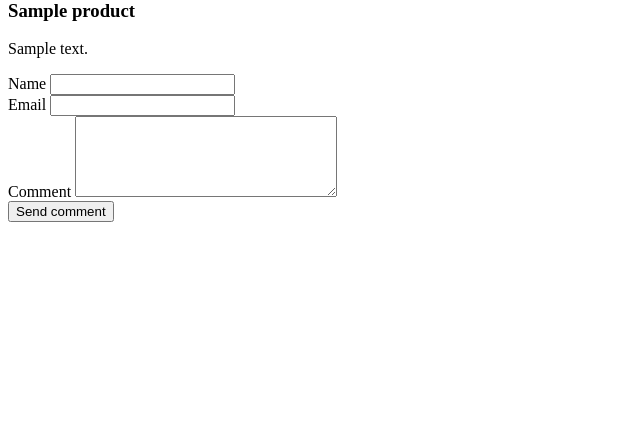
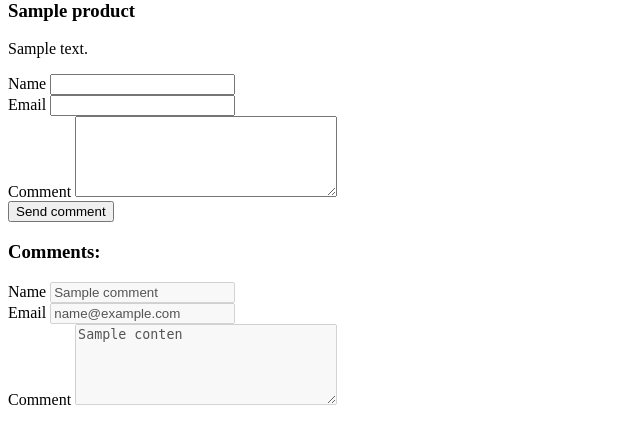
Before and after one commit to ig0rN/citrus, a PHP site: template app/views/front/home.view.php in a window 1280 px wide. Shown: the part 327-771 px from the top of the page, without its empty margins (0-640 px from the left). Run offline with PHP 8.4, Linux system fonts and the light colour scheme; the template is opened without the code that fills it: most values are stand-ins (such as "Sample title", 1, 10 or a date in 2020); grey boxes marked "Sample" are stand-in pictures.

Commit message:
Post Comment - done

```diff
--- a/app/views/front/home.view.php
+++ b/app/views/front/home.view.php
@@ -31,9 +31,36 @@
                     </div>
                 </form>
 
-                <?php view('front/layouts/flash') ?>
+                <?php view('front/layouts/errors') ?>
 
             </div>
+        </div>
+
+        <div class="row justify-content-center mt-4">
+            <div class="text-center">
+                <h3>Comments:</h3>
+            </div>
+        </div>
+
+        <div class="row justify-content-center mt-4">
+            <?php foreach ($comments as $comment) : ?>
+                <div class="col-8 card mt-3">
+                    <div class="card-body">
+                        <div class="form-group">
+                            <label for="name">Name</label>
+                            <input type="text" class="form-control" value="<?= $comment->name ?>" disabled>
+                        </div>
+                        <div class="form-group">
+                            <label for="email">Email</label>
+                            <input type="email" class="form-control" value="<?= $comment->email ?>" disabled>
+                        </div>
+                        <div class="form-group">
+                            <label for="description">Comment</label>
+                            <textarea cols="30" rows="5" class="form-control" disabled><?= $comment->conten ?></textarea>
+                        </div>
+                    </div>
+                </div>
+            <?php endforeach; ?>
         </div>
     </div>
 
```
Also changed, not shown: app/Controllers/CommentsController.php (+31 -1 lines), app/Controllers/PageController.php (+5 -19 lines).
